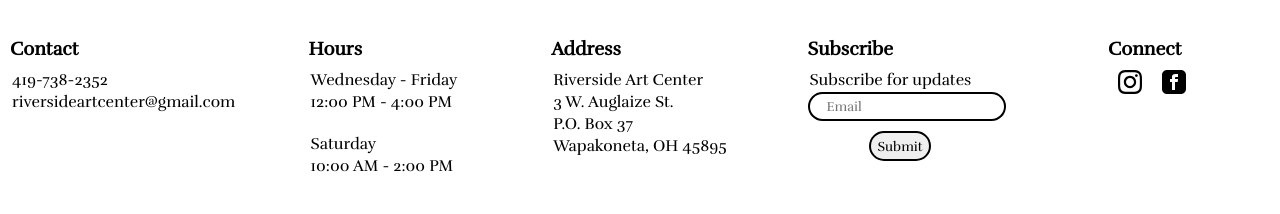
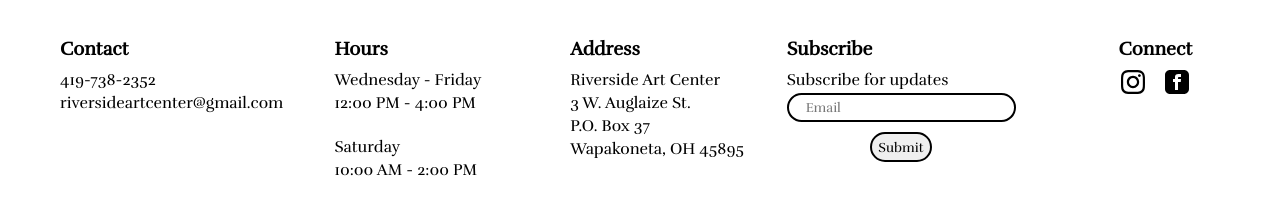
Before and after one commit to PurpleTatsu/GA-UXDI, a React (Create React App) app in the folder client/: page / in a window 1280 px wide. Shown: the part 1774-1988 px from the top of the page. Built offline with nearby package versions, Linux system fonts and the light colour scheme.

Commit message:
css and fixed classNames

```diff
--- a/client/src/App.css
+++ b/client/src/App.css
@@ -232,11 +232,14 @@ nav {
   align-items: center;
 }
 
-@media only screen and (max-width: 600px) {
+@media only screen and (max-width: 768px) {
   .header-flex {
     display: inherit;
   }
 
+  .header-flex li{
+    margin: 0 15px;
+  }
   .bars {
     width: 30px;
   }
@@ -558,18 +561,25 @@ nav {
 
 .footer-content p {
   font-family: Rufina;
-  margin: 2px;
+  margin: 3px auto;
 }
 
 .footer-content:first-child{
-  margin-left: 10px;
+  margin-left: 60px;
 }
+.footer-content:nth-child(4) {
+margin: 0 5px;
+}
+.footer-content:nth-child(5) {
+  text-align: center;
+}
+
 
 .footer-content input {
   height: 25px;
   border-radius: 19.5px;
   border: solid 2px black;
-  width: 100%;
+  width: 87%;
   margin-bottom: 10px;
   font-family: Rufina;
   padding: 0 0 0 17px
--- a/client/src/components/Header.jsx
+++ b/client/src/components/Header.jsx
@@ -8,10 +8,10 @@ export default function Header(props) {
 
       <a href="#main-menu"
         id="main-menu-toggle"
-        class="menu-toggle">
-        <div class="bars marg-top"></div>
-        <div class="bars"></div>
-        <div class="bars"></div>
+        className="menu-toggle">
+        <div className="bars marg-top"></div>
+        <div className="bars"></div>
+        <div className="bars"></div>
       </a>
 
       <div className="align">
@@ -20,10 +20,10 @@ export default function Header(props) {
         </Link>
       </div>
 
-      <nav id="main-menu" class="main-menu" aria-label="Main menu">
+      <nav id="main-menu" className="main-menu" aria-label="Main menu">
         <a href="#main-menu-toggle"
           id="main-menu-close"
-          class="menu-close"
+          className="menu-close"
           aria-label="Close main menu">
           <span>x</span>
         </a>
@@ -40,8 +40,8 @@ export default function Header(props) {
         </ul>
       </nav>
       <a href="#main-menu-toggle"
-        class="backdrop"
-        tabindex="-1"
+        className="backdrop"
+        tabIndex="-1"
         aria-hidden="true" hidden></a>
     </div>
   )
```
Also changed, not shown: client/src/components/Footer.jsx (+2 -2 lines).
